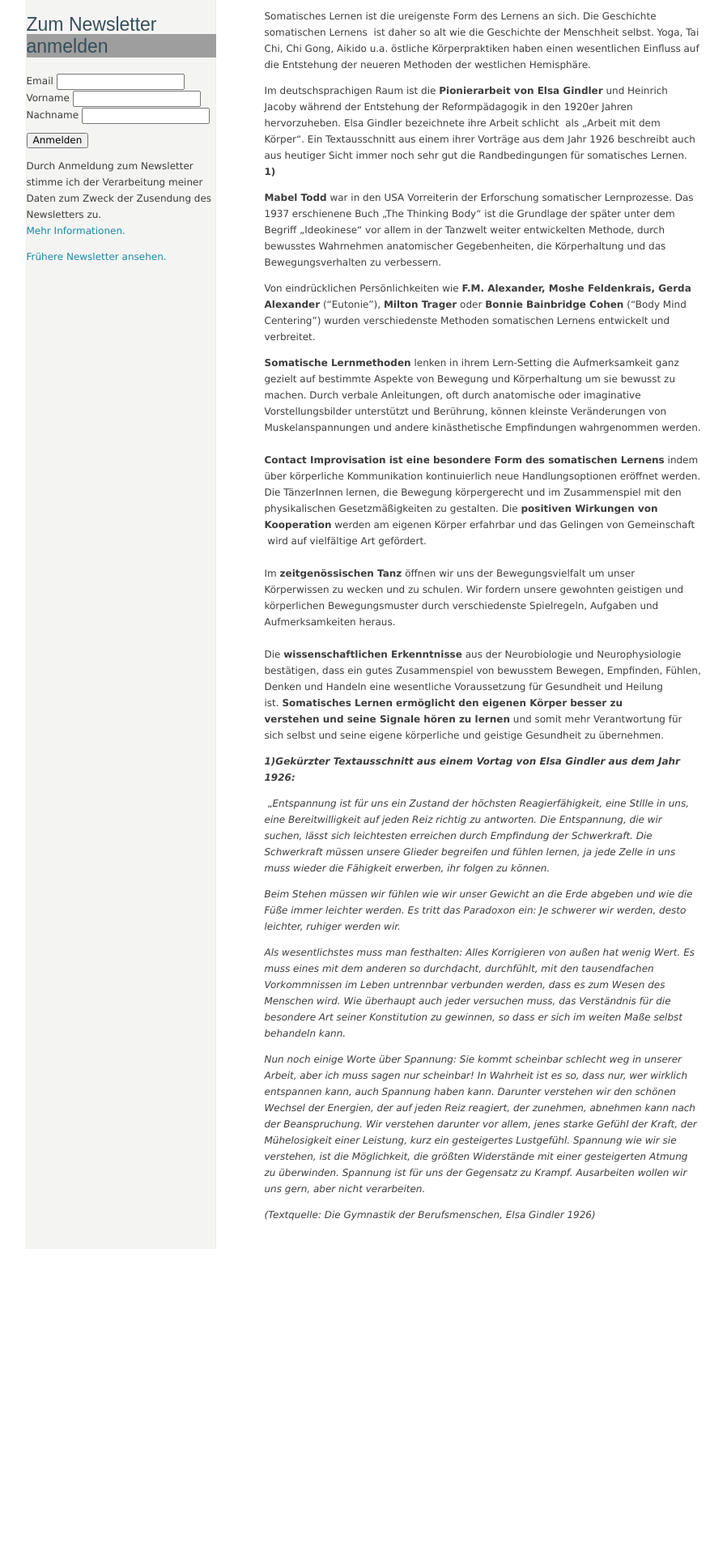
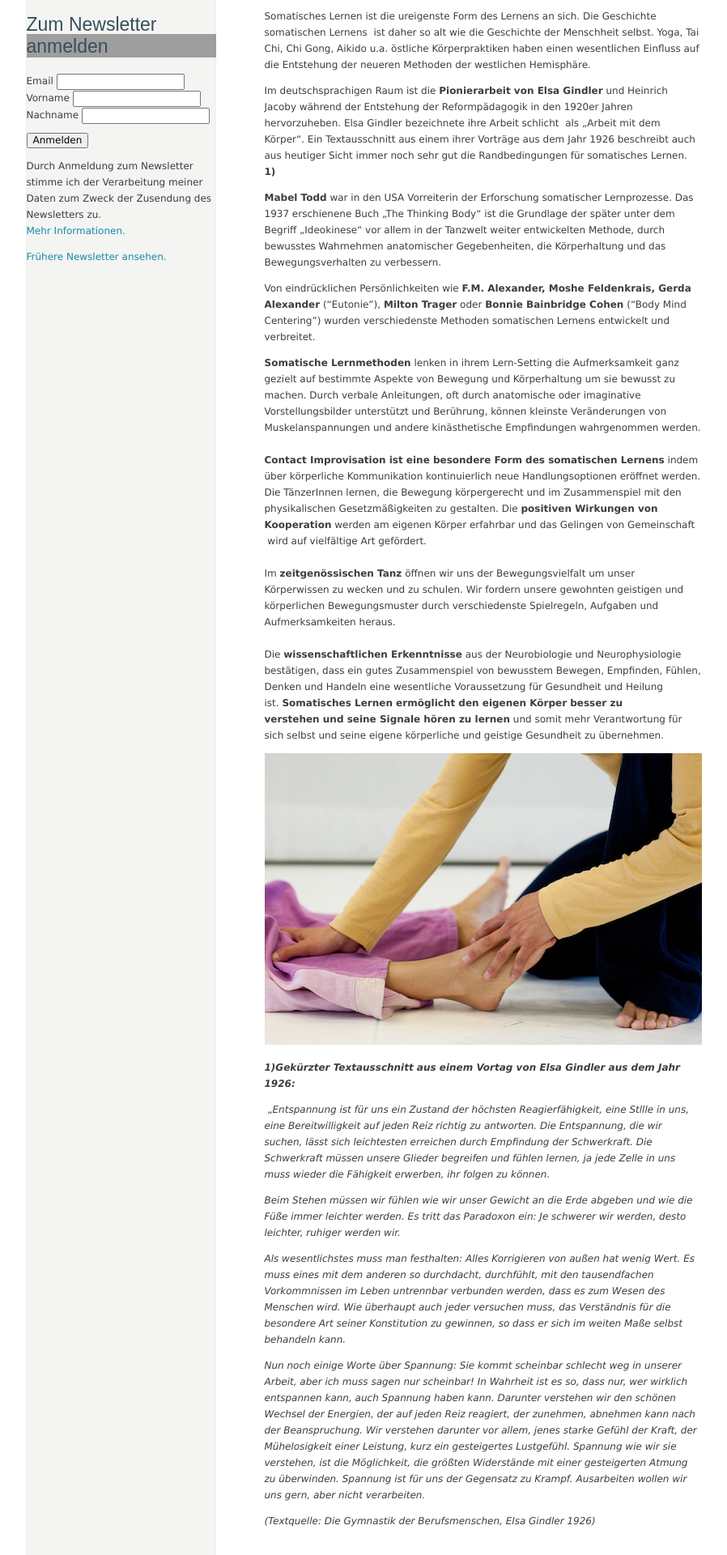
Before and after one commit to manulari/rollingpointat, a Jekyll site: the page built from _all_pages/somatics.md, in a window 1280 px wide. Shown: the part 907-2827 px from the top of the page at 81% size, without its empty margins (152-1050 px from the left). Built offline with Jekyll 4.4.1, drawn with Linux system fonts in a browser that asks for light colours; comment, search, counter and statistics services are not loaded; before the commit the page ends 2449 px from its top, so only the background shows below that; grey boxes are pictures that could not be loaded.

Commit message:
Update page “somatics”

```diff
--- a/_all_pages/somatics.md
+++ b/_all_pages/somatics.md
@@ -28,6 +28,8 @@ Im **zeitgenössischen Tanz** öffnen wir uns der Bewegungsvielfalt um unser K
  \
 Die **wissenschaftlichen Erkenntnisse** aus der Neurobiologie und Neurophysiologie bestätigen, dass ein gutes Zusammenspiel von bewusstem Bewegen, Empfinden, Fühlen, Denken und Handeln eine wesentliche Voraussetzung für Gesundheit und Heilung ist. **Somatisches Lernen ermöglicht den eigenen Körper besser zu verstehen und seine Signale hören zu lernen** und somit mehr Verantwortung für sich selbst und seine eigene körperliche und geistige Gesundheit zu übernehmen.
 
+![](/assets/uploads/lsz_5866.jpg)
+
 ***1)Gekürzter Textausschnitt aus einem Vortag von Elsa Gindler aus dem Jahr 1926:***
 
  „*Entspannung ist für uns ein Zustand der höchsten Reagierfähigkeit, eine Stllle in uns, eine Bereitwilligkeit auf jeden Reiz richtig zu antworten. Die Entspannung, die wir suchen, lässt sich leichtesten erreichen durch Empfindung der Schwerkraft. Die Schwerkraft müssen unsere Glieder begreifen und fühlen lernen, ja jede Zelle in uns muss wieder die Fähigkeit erwerben, ihr folgen zu können.*
```
Also changed, not shown: assets/uploads/lsz_5866.jpg (added).
